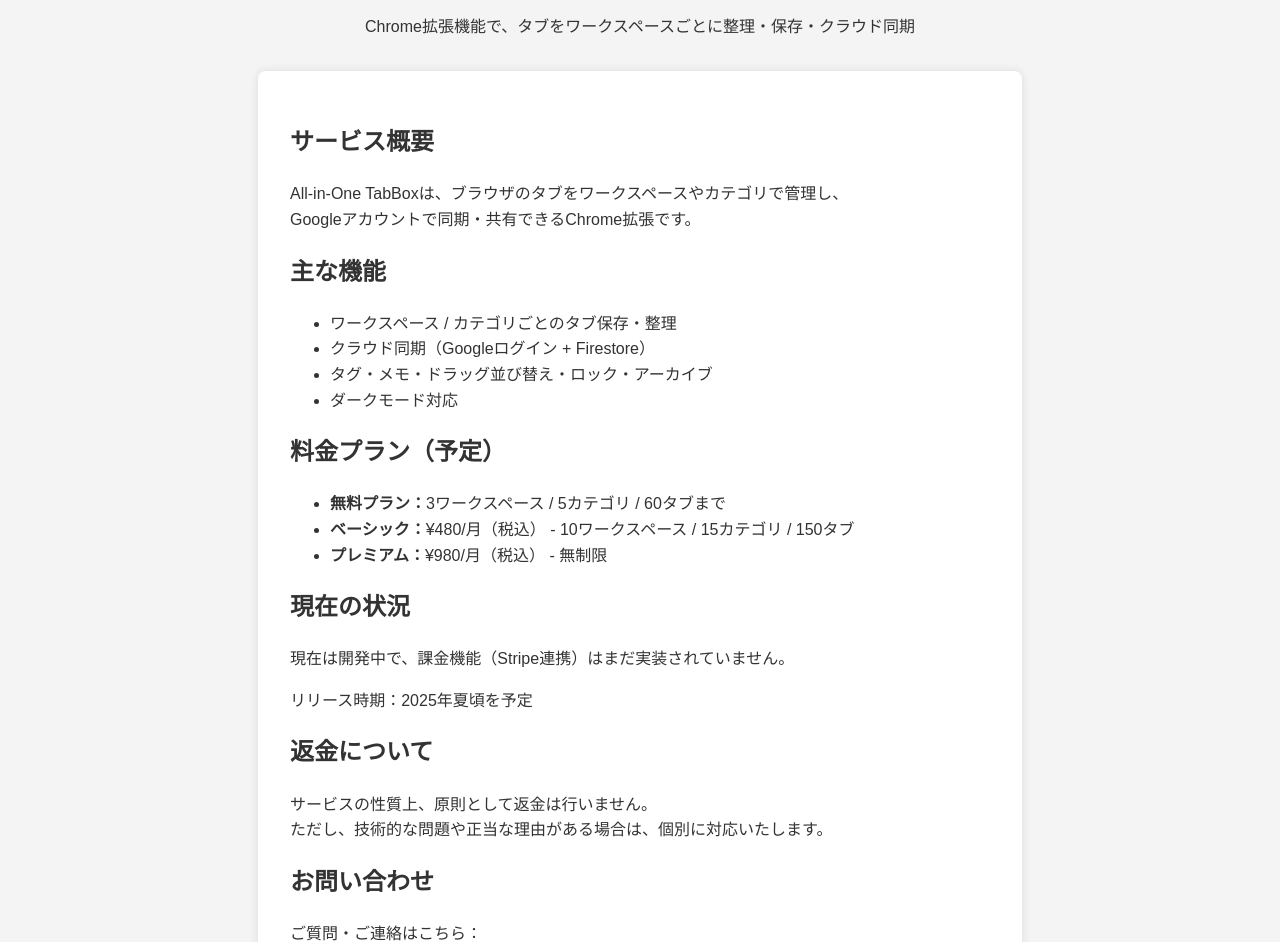
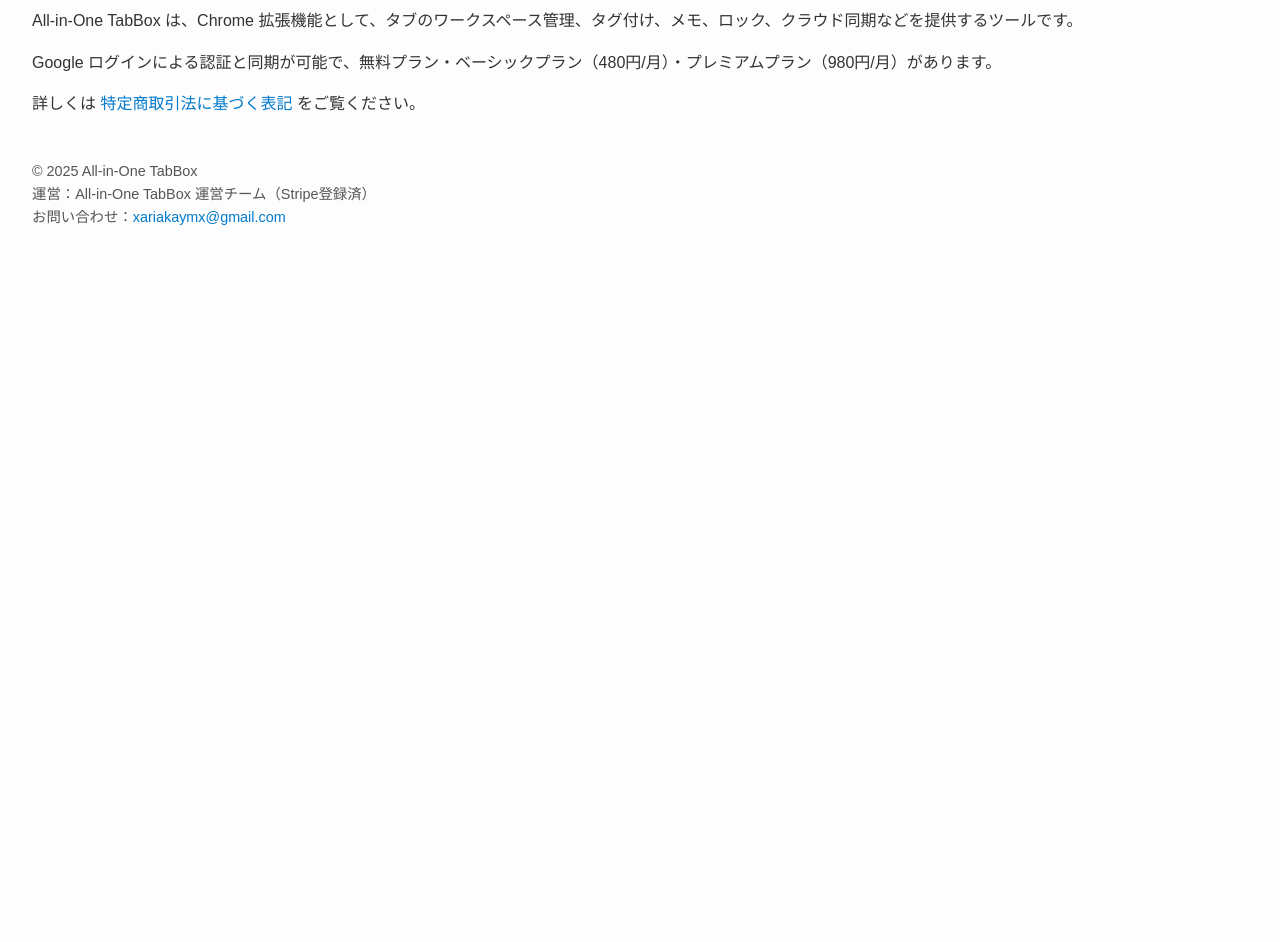
Before and after one commit to HomTray/all-in-one-tabbox, a plain HTML site: page index.html in a window 1280 px wide. Shown: the part 91-1033 px from the top of the page. After the commit the page ends 800 px from the top, so only its background shows below. Drawn offline with Linux system fonts and the light colour scheme.

Commit message:
Add files via upload

```diff
--- a/index.html
+++ b/index.html
@@ -1,71 +1,33 @@
+
 <!DOCTYPE html>
 <html lang="ja">
 <head>
-  <meta charset="UTF-8">
-  <meta name="viewport" content="width=device-width, initial-scale=1.0">
+  <meta charset="UTF-8" />
+  <meta name="viewport" content="width=device-width, initial-scale=1.0" />
   <title>All-in-One TabBox</title>
-  <link rel="stylesheet" href="style.css">
+  <style>
+    body { font-family: sans-serif; line-height: 1.6; margin: 2em; background: #fdfdfd; color: #333; }
+    h1 { font-size: 2em; margin-bottom: 0.5em; }
+    p { margin-bottom: 1em; }
+    footer { margin-top: 3em; font-size: 0.9em; color: #555; }
+    a { color: #007acc; text-decoration: none; }
+  </style>
 </head>
 <body>
-  <header>
-    <h1>All-in-One TabBox</h1>
-    <p>Chrome拡張機能で、タブをワークスペースごとに整理・保存・クラウド同期</p>
-  </header>
-
-  <main>
-    <section>
-      <h2>サービス概要</h2>
-      <p>
-        All-in-One TabBoxは、ブラウザのタブをワークスペースやカテゴリで管理し、<br>
-        Googleアカウントで同期・共有できるChrome拡張です。
-      </p>
-    </section>
-
-    <section>
-      <h2>主な機能</h2>
-      <ul>
-        <li>ワークスペース / カテゴリごとのタブ保存・整理</li>
-        <li>クラウド同期（Googleログイン + Firestore）</li>
-        <li>タグ・メモ・ドラッグ並び替え・ロック・アーカイブ</li>
-        <li>ダークモード対応</li>
-      </ul>
-    </section>
-
-    <section>
-      <h2>料金プラン（予定）</h2>
-      <ul>
-        <li><strong>無料プラン：</strong>3ワークスペース / 5カテゴリ / 60タブまで</li>
-        <li><strong>ベーシック：</strong>¥480/月（税込） - 10ワークスペース / 15カテゴリ / 150タブ</li>
-        <li><strong>プレミアム：</strong>¥980/月（税込） - 無制限</li>
-      </ul>
-    </section>
-
-    <section>
-      <h2>現在の状況</h2>
-      <p>現在は開発中で、課金機能（Stripe連携）はまだ実装されていません。</p>
-      <p>リリース時期：2025年夏頃を予定</p>
-    </section>
-
-    <section>
-      <h2>返金について</h2>
-      <p>
-        サービスの性質上、原則として返金は行いません。<br>
-        ただし、技術的な問題や正当な理由がある場合は、個別に対応いたします。
-      </p>
-    </section>
-
-    <section>
-      <h2>お問い合わせ</h2>
-      <p>ご質問・ご連絡はこちら：<br>
-      <a href="mailto:xariakaymx@gmail.com">xariakaymx@gmail.com</a></p>
-    </section>
-  </main>
-
+  <h1>All-in-One TabBox</h1>
+  <p>
+    All-in-One TabBox は、Chrome 拡張機能として、タブのワークスペース管理、タグ付け、メモ、ロック、クラウド同期などを提供するツールです。
+  </p>
+  <p>
+    Google ログインによる認証と同期が可能で、無料プラン・ベーシックプラン（480円/月）・プレミアムプラン（980円/月）があります。
+  </p>
+  <p>
+    詳しくは <a href="legal.html">特定商取引法に基づく表記</a> をご覧ください。
+  </p>
   <footer>
-    <p>&copy; 2025 All-in-One TabBox</p>
-    <p>
-      <a href="terms.html">利用規約</a> | <a href="privacy.html">プライバシーポリシー</a>
-    </p>
+    &copy; 2025 All-in-One TabBox<br />
+    運営：All-in-One TabBox 運営チーム（Stripe登録済）<br />
+    お問い合わせ：<a href="mailto:xariakaymx@gmail.com">xariakaymx@gmail.com</a>
   </footer>
 </body>
 </html>
```
Also changed, not shown: legal.html (added, +35 -0 lines).
